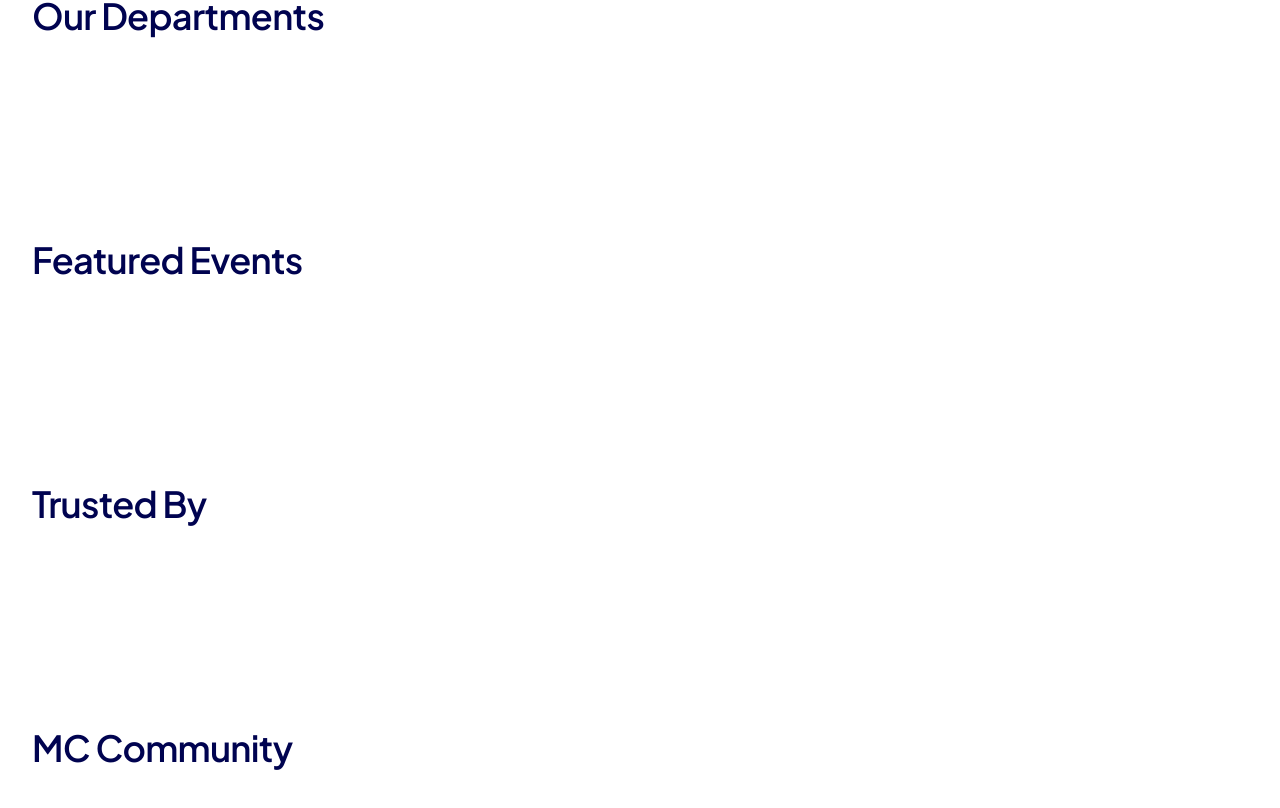
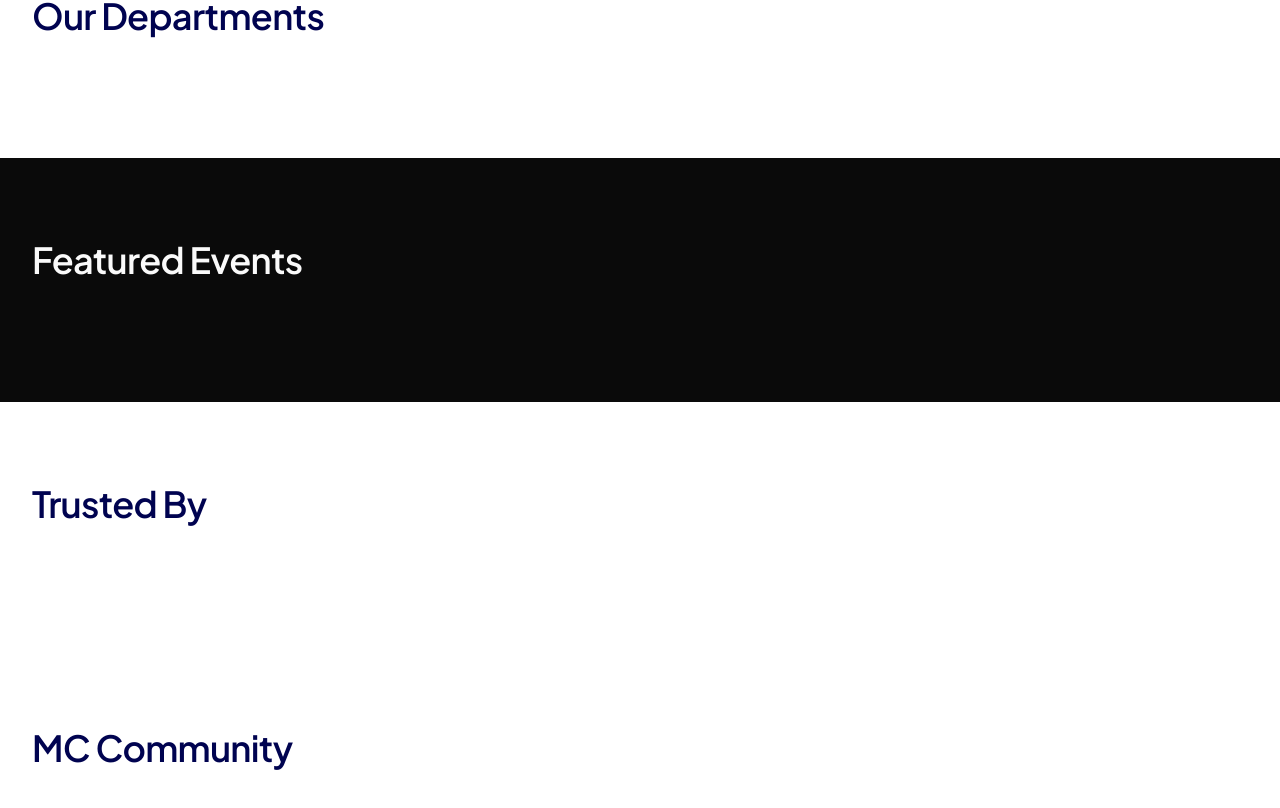
Before and after one commit to MicroClub-USTHB/mc-website, a Next.js app: page / in a window 1280 px wide. Shown: the part 4960-5768 px from the top of the page. Built offline with nearby package versions, Linux system fonts and the light colour scheme.

Commit message:
feat(featured-event): initialize dark theme section

```diff
--- a/src/sections/featured-events.tsx
+++ b/src/sections/featured-events.tsx
@@ -1,5 +1,5 @@
 import { SectionContainer } from "@/components/shared/section-container"
 
 export function FeaturedEvents() {
-  return <SectionContainer id="featured-events" title="Featured Events" />
+  return <SectionContainer id="featured-events" title="Featured Events" theme="dark"/>
 }
```
